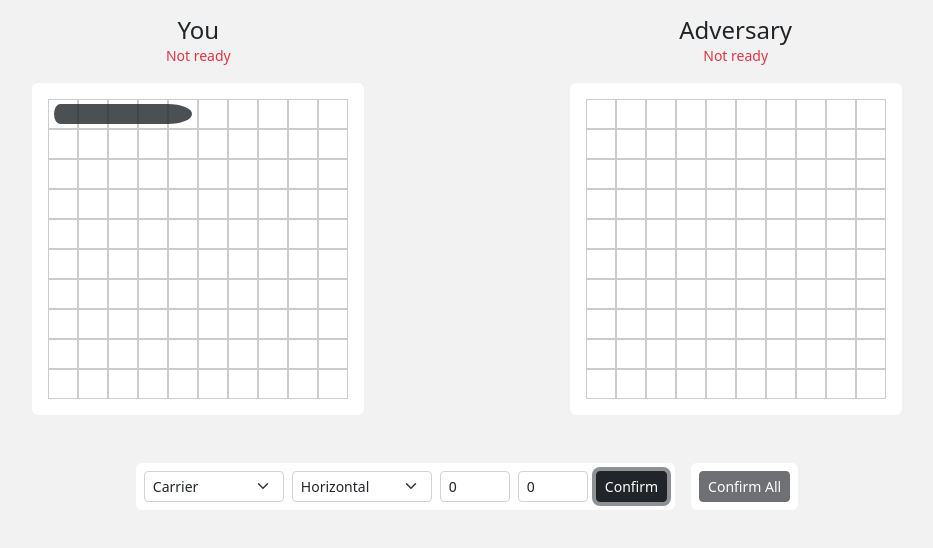
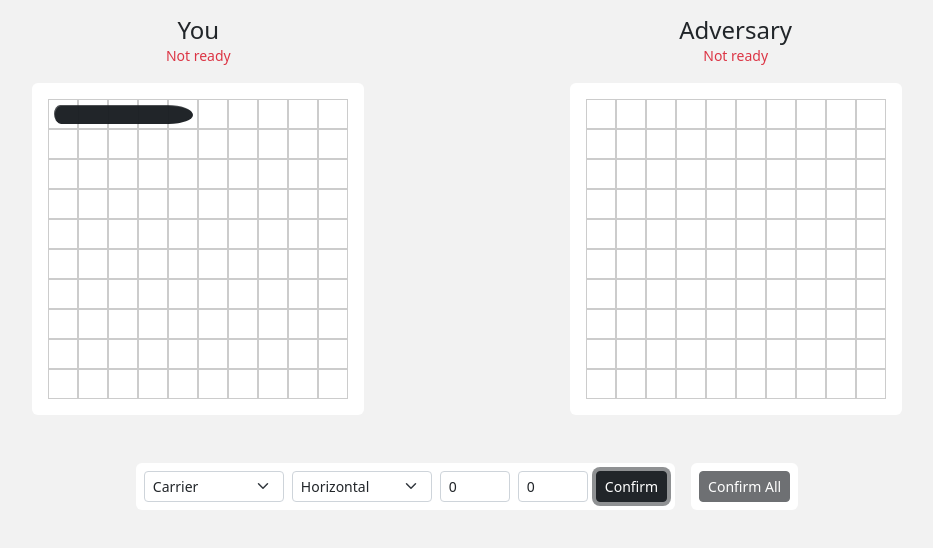
Before and after one commit to NaughtyFrog1/pruebas-seminario-js, a plain HTML site: page battleship-board/index.html in a window 1280 px wide. Both pictures are taken after a click on the button "Confirm". Shown: the whole page, without its empty margins (173-1106 px from the left). Drawn offline with nearby package versions, Linux system fonts and the light colour scheme.

Commit message:
update ship-preview and render ships on board

```diff
--- a/battleship-board/app.js
+++ b/battleship-board/app.js
@@ -39,6 +39,7 @@ $inputShip.addEventListener('input', handleInputShipChange)
 $inputDirection.addEventListener('input', handleInptutShipDirectionChange)
 $inputRow.addEventListener('input', handleInputPositionChange)
 $inputCol.addEventListener('input', handleInputPositionChange)
+$btnConfirmShip.addEventListener('click', handleBtnConfirmShip)
 
 // Disable writing
 $inputRow.addEventListener('keypress', (e) => e.preventDefault())
@@ -80,30 +81,29 @@ function renderBoard(board) {
   }
 }
 
-function renderShipPreview(ship, direction) {
-  const shipDiv = document.createElement('div')
-  shipDiv.classList.add('bb-ship')
-  if (direction === 'vertical') {
-    shipDiv.classList.add('bb-ship--vertical')
-  }
+function renderShipPreview(parentNode, ship, direction) {
+  const container = document.createElement('div')
+  container.classList.add('bb-ship-preview', `bb-ship-preview--${direction}`)
 
   for (let i = 0; i < SHIPS[ship]; i++) {
+    const shipContainer = document.createElement('div')
+    shipContainer.classList.add('bb-ship', `bb-ship--${direction}`)
+
     const shipBody = document.createElement('div')
     shipBody.classList.add('bb-ship__body')
-    shipDiv.appendChild(shipBody)
+
+    shipContainer.appendChild(shipBody)
+    container.appendChild(shipContainer)
   }
-  shipDiv.children[0].classList.add('bb-ship__body--tail')
-  shipDiv.children[shipDiv.children.length - 1].classList.add(
-    'bb-ship__body--head'
-  )
-
-  $shipPreview.innerHTML = ''
-  $shipPreview.appendChild(shipDiv)
+  container.firstChild.firstChild.classList.add('bb-ship__body--tail')
+  container.lastChild.firstChild.classList.add('bb-ship__body--head')
+  parentNode.innerHTML = ''
+  parentNode.appendChild(container)
 }
 
-function moveShipPreview(row, col) {
-  $shipPreview.style.top = `${row * SQUARE_SIZE}px`
-  $shipPreview.style.left = `${col * SQUARE_SIZE}px`
+function moveShipPreview(parentNode, row, col) {
+  parentNode.style.top = `${row * SQUARE_SIZE}px`
+  parentNode.style.left = `${col * SQUARE_SIZE}px`
 }
 
 function updateInputPositionMax(ship, direction) {
@@ -116,29 +116,82 @@ function updateInputPositionMax(ship, direction) {
   }
 }
 
+function renderShipOnSquare(square, direction, part = '') {
+  const shipContainer = document.createElement('div')
+  if (direction === 'horizontal') {
+    shipContainer.classList.add('bb-ship--horizontal')
+  } else if (direction === 'vertical') {
+    shipContainer.classList.add('bb-ship--vertical')
+  }
+
+  const shipBody = document.createElement('div')
+  shipBody.classList.add('bb-ship__body')
+  if (part === 'head') {
+    shipBody.classList.add('bb-ship__body--head')
+  } else if (part === 'tail') {
+    shipBody.classList.add('bb-ship__body--tail')
+  }
+
+  shipContainer.appendChild(shipBody)
+  square.appendChild(shipContainer)
+}
+
+function renderShipOnBoard(board, ship, direction, rowStart, colStart) {
+  const parsedRow = parseInt(rowStart, 10)
+  const parsedCol = parseInt(colStart, 10)
+
+  if (direction === 'horizontal') {
+    const shipTailPos = parsedRow * SQUARES + parsedCol
+    const shipHeadPos = parsedRow * SQUARES + parsedCol + SHIPS[ship] - 1
+    renderShipOnSquare(board.children[shipTailPos], direction, 'tail')
+    renderShipOnSquare(board.children[shipHeadPos], direction, 'head')
+    for (let colOffset = 1; colOffset < SHIPS[ship] - 1; colOffset++) {
+      const shipPos = parsedRow * SQUARES + parsedCol + colOffset
+      renderShipOnSquare(board.children[shipPos], direction)
+    }
+  } else if (direction === 'vertical') {
+    const shipHeadPos = parsedRow * SQUARES + parsedCol
+    const shipTailPos = (parsedRow + SHIPS[ship] - 1) * SQUARES + parsedCol
+    renderShipOnSquare(board.children[shipTailPos], direction, 'tail')
+    renderShipOnSquare(board.children[shipHeadPos], direction, 'head')
+    for (let rowOffset = 1; rowOffset < SHIPS[ship] - 1; rowOffset++) {
+      const shipPos = (parsedRow + rowOffset) * SQUARES + parsedCol
+      renderShipOnSquare(board.children[shipPos], direction)
+    }
+  }
+}
+
+//* Event handlers
+
 function handleInputShipChange() {
   $inputRow.value = shipPositionsState[$inputShip.value].row
   $inputCol.value = shipPositionsState[$inputShip.value].col
   $inputDirection.value = shipPositionsState[$inputShip.value].direction
 
-  renderShipPreview($inputShip.value)
   updateInputPositionMax($inputShip.value, $inputDirection.value)
-  moveShipPreview($inputRow.value, $inputCol.value)
+  renderShipPreview($shipPreview, $inputShip.value, $inputDirection.value)
+  moveShipPreview($shipPreview, $inputRow.value, $inputCol.value)
 }
 
 function handleInptutShipDirectionChange() {
-  if ($inputDirection.value === 'horizontal') {
-    $shipPreview.firstElementChild.classList.remove('bb-ship--vertical')
-  } else if ($inputDirection.value === 'vertical') {
-    $shipPreview.firstElementChild.classList.add('bb-ship--vertical')
-  }
   $inputRow.value = 0
   $inputCol.value = 0
 
   updateInputPositionMax($inputShip.value, $inputDirection.value)
-  moveShipPreview($inputRow.value, $inputCol.value)
+  renderShipPreview($shipPreview, $inputShip.value, $inputDirection.value)
+  moveShipPreview($shipPreview, $inputRow.value, $inputCol.value)
 }
 
 function handleInputPositionChange() {
-  moveShipPreview($inputRow.value, $inputCol.value)
+  moveShipPreview($shipPreview, $inputRow.value, $inputCol.value)
 }
+
+function handleBtnConfirmShip() {
+  renderShipOnBoard(
+    $playerBoard,
+    $inputShip.value,
+    $inputDirection.value,
+    $inputRow.value,
+    $inputCol.value
+  )
+}
--- a/battleship-board/index.html
+++ b/battleship-board/index.html
@@ -27,7 +27,8 @@
           <p class="bb-status__ready mb-1 text-danger">Not ready</p>
         </div>
         <div class="rounded p-3 bg-white">
-          <div id="bbPlayerBoard" class="bb-board position-relative">
+          <div class="position-relative">
+            <div id="bbPlayerBoard" class="bb-board"></div>
             <div id="bbShipPreview" class="position-absolute"></div>
           </div>
         </div>
--- a/battleship-board/styles.css
+++ b/battleship-board/styles.css
@@ -1,7 +1,3 @@
-:root {
-  --square-size: 35px;
-}
-
 .form-control:focus,
 .form-select:focus {
   border-color: #1a1e21;
@@ -37,29 +33,30 @@ body {
   opacity: 0.8;
 }
 
-.bb-ship {
-  height: var(--square-size);
+.bb-ship-preview {
   display: flex;
-  justify-content: center;
-  align-items: center;
+}
+
+.bb-ship-preview--horizontal {
+  flex-direction: row;
+}
+
+.bb-ship-preview--vertical {
+  flex-direction: column-reverse;
 }
 
 .bb-ship__body {
   background-color: #212529;
-  height: 66%;
-  width: var(--square-size);
 }
 
-.bb-ship__body--head {
-  width: calc(var(--square-size) * 0.8);
-  border-top-left-radius: 0;
-  border-top-right-radius: 100% 50%;
-  border-bottom-right-radius: 100% 50%;
-  border-bottom-left-radius: 0;
+.bb-ship--horizontal .bb-ship__body {
+  width: var(--square-size);
+  height: calc(var(--square-size) * 0.6);
+  margin: calc(var(--square-size) * 0.2) 0;
 }
 
-.bb-ship__body--tail {
-  width: calc(var(--square-size) * 0.8);
+.bb-ship--horizontal .bb-ship__body.bb-ship__body--tail {
+  width:calc(var(--square-size) * 0.8);
   margin-left: calc(var(--square-size) * 0.2);
   border-top-left-radius: 25% 50%;
   border-top-right-radius: 0;
@@ -67,15 +64,28 @@ body {
   border-bottom-left-radius: 25% 50%;
 }
 
-.bb-ship--vertical {
-  flex-direction: column-reverse;
-  height: 100%;
-  width: var(--square-size);
+.bb-ship--horizontal .bb-ship__body.bb-ship__body--head {
+  width:calc(var(--square-size) * 0.8);
+  margin-right: calc(var(--square-size) * 0.2);
+  border-top-left-radius: 0;
+  border-top-right-radius: 100% 50%;
+  border-bottom-right-radius: 100% 50%;
+  border-bottom-left-radius: 0;
 }
 
 .bb-ship--vertical .bb-ship__body {
   height: var(--square-size);
-  width: 66%;
+  width: calc(var(--square-size) * 0.6);
+  margin: 0 calc(var(--square-size) * 0.2);
+}
+
+.bb-ship--vertical .bb-ship__body--tail {
+  height: calc(var(--square-size) * 0.8);
+  margin-bottom: calc(var(--square-size) * 0.2);
+  border-top-left-radius: 0;
+  border-top-right-radius: 0;
+  border-bottom-right-radius: 50% 25%;
+  border-bottom-left-radius: 50% 25%;
 }
 
 .bb-ship--vertical .bb-ship__body--head {
@@ -86,12 +96,3 @@ body {
   border-bottom-right-radius: 0;
   border-bottom-left-radius: 0;
 }
-
-.bb-ship--vertical .bb-ship__body--tail {
-  height: calc(var(--square-size) * 0.8);
-  margin-left: 0;
-  border-top-left-radius: 0;
-  border-top-right-radius: 0;
-  border-bottom-right-radius: 50% 25%;
-  border-bottom-left-radius: 50% 25%;
-}
```
